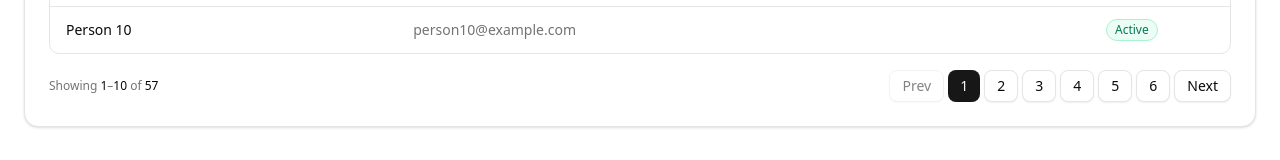
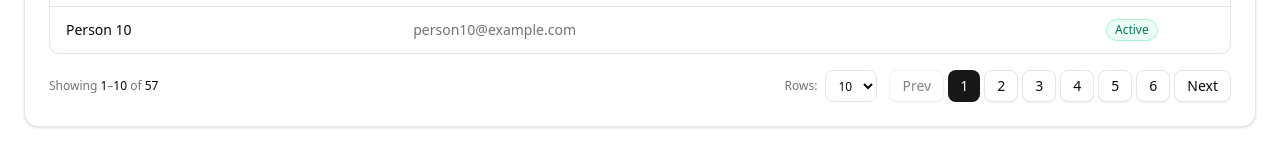
Before and after one commit to EricsOrg/cooper-design-system, a Next.js app: page /design/data in a window 1280 px wide. Shown: the part 950-1110 px from the top of the page. Built offline with nearby package versions, Linux system fonts and the light colour scheme.

Commit message:
Polish data suite: pagination a11y, page size, empty icon

```diff
--- a/src/app/design/data.demo.tsx
+++ b/src/app/design/data.demo.tsx
@@ -30,7 +30,7 @@ const ALL_ROWS: Person[] = Array.from({ length: 57 }).map((_, idx) => {
 export function DataDemo() {
   const [query, setQuery] = React.useState("")
   const [page, setPage] = React.useState(1)
-  const [pageSize] = React.useState(10)
+  const [pageSize, setPageSize] = React.useState(10)
   const [loading, setLoading] = React.useState(false)
   const [progress, setProgress] = React.useState<number>(0)
 
@@ -184,6 +184,11 @@ export function DataDemo() {
       <Pagination
         page={page}
         pageSize={pageSize}
+        pageSizeOptions={[10, 25, 50]}
+        onPageSizeChange={(next) => {
+          setPageSize(next)
+          setPage(1)
+        }}
         totalItems={totalItems}
         onPageChange={setPage}
         compact
--- a/src/app/design/data/page.tsx
+++ b/src/app/design/data/page.tsx
@@ -31,7 +31,7 @@ export default function DataDesignPage() {
         <Container>
           <SectionHeader
             title="Data suite"
-            description="FilterBar + DataTable + Pagination, with shared empty/loading feedback primitives."
+            description="FilterBar + DataTable + Pagination (with optional page-size selector), plus shared empty/loading feedback primitives."
           />
 
           <div className="mt-8 grid gap-6">
--- a/src/components/ds/data/data-table.tsx
+++ b/src/components/ds/data/data-table.tsx
@@ -81,9 +81,13 @@ export function DataTable<T>({
           {React.isValidElement(emptyState) ? (
             emptyState
           ) : emptyState ? (
-            <EmptyState {...(emptyState as EmptyStateProps)} />
+            <EmptyState defaultIcon {...(emptyState as EmptyStateProps)} />
           ) : (
-            <EmptyState title="No results" description="Try adjusting your filters." />
+            <EmptyState
+              defaultIcon
+              title="No results"
+              description="Try adjusting your filters."
+            />
           )}
         </div>
       ) : null}
--- a/src/components/ui/empty-state.tsx
+++ b/src/components/ui/empty-state.tsx
@@ -6,14 +6,43 @@ export type EmptyStateProps = {
   title: string
   description?: string
   icon?: React.ReactNode
+  /** Render a subtle default decorative icon when `icon` is not provided. */
+  defaultIcon?: boolean
   action?: React.ReactNode
   className?: string
+}
+
+export function EmptyStateDefaultIcon(props: { className?: string }) {
+  return (
+    <svg
+      viewBox="0 0 24 24"
+      width="24"
+      height="24"
+      fill="none"
+      aria-hidden="true"
+      focusable="false"
+      className={cn("opacity-70", props.className)}
+    >
+      <path
+        d="M4.5 6.75A2.25 2.25 0 0 1 6.75 4.5h10.5A2.25 2.25 0 0 1 19.5 6.75v10.5A2.25 2.25 0 0 1 17.25 19.5H6.75A2.25 2.25 0 0 1 4.5 17.25V6.75Z"
+        stroke="currentColor"
+        strokeWidth="1.5"
+      />
+      <path
+        d="M7.5 9h9M7.5 12h6.5"
+        stroke="currentColor"
+        strokeWidth="1.5"
+        strokeLinecap="round"
+      />
+    </svg>
+  )
 }
 
 export function EmptyState({
   title,
   description,
   icon,
+  defaultIcon = false,
   action,
   className,
 }: EmptyStateProps) {
@@ -24,7 +53,13 @@ export function EmptyState({
         className
       )}
     >
-      {icon ? <div className="text-muted-foreground">{icon}</div> : null}
+      {icon ? (
+        <div className="text-muted-foreground">{icon}</div>
+      ) : defaultIcon ? (
+        <div className="text-muted-foreground">
+          <EmptyStateDefaultIcon />
+        </div>
+      ) : null}
       <p className="text-sm font-medium">{title}</p>
       {description ? (
         <p className="max-w-prose text-sm text-muted-foreground">{description}</p>
--- a/src/components/ui/pagination.tsx
+++ b/src/components/ui/pagination.tsx
@@ -8,6 +8,12 @@ export type PaginationProps = {
   pageSize: number
   totalItems: number
   onPageChange: (page: number) => void
+  /**
+   * Optional controlled page size selector.
+   * Provide both `pageSizeOptions` and `onPageSizeChange` to render it.
+   */
+  pageSizeOptions?: number[]
+  onPageSizeChange?: (pageSize: number) => void
   className?: string
   compact?: boolean
 }
@@ -41,6 +47,8 @@ export function Pagination({
   pageSize,
   totalItems,
   onPageChange,
+  pageSizeOptions,
+  onPageSizeChange,
   className,
   compact = false,
 }: PaginationProps) {
@@ -51,6 +59,7 @@ export function Pagination({
   const end = Math.min(totalItems, current * pageSize)
 
   const pages = getPages(current, totalPages)
+  const pageSizeId = React.useId()
 
   return (
     <div
@@ -71,6 +80,31 @@ export function Pagination({
         )}
       </p>
 
+      <div className="flex flex-col gap-2 sm:flex-row sm:items-center sm:gap-3">
+        {pageSizeOptions && pageSizeOptions.length > 0 && onPageSizeChange ? (
+          <div className="flex items-center gap-2">
+            <label htmlFor={`${pageSizeId}-page-size`} className="sr-only">
+              Rows per page
+            </label>
+            <span className="text-xs text-muted-foreground">Rows:</span>
+            <select
+              id={`${pageSizeId}-page-size`}
+              className={cn(
+                "h-9 rounded-md border bg-background px-2 text-sm",
+                compact ? "h-8 text-xs" : ""
+              )}
+              value={pageSize}
+              onChange={(e) => onPageSizeChange(Number(e.target.value))}
+            >
+              {pageSizeOptions.map((opt) => (
+                <option key={opt} value={opt}>
+                  {opt}
+                </option>
+              ))}
+            </select>
+          </div>
+        ) : null}
+
         <nav aria-label="Pagination" className="flex items-center gap-1">
           <Button
             type="button"
@@ -78,6 +112,7 @@ export function Pagination({
             size={compact ? "sm" : "default"}
             onClick={() => onPageChange(current - 1)}
             disabled={current <= 1}
+            aria-label="Previous page"
           >
             Prev
           </Button>
@@ -86,17 +121,26 @@ export function Pagination({
             {pages.map((p, idx) => {
               const prev = pages[idx - 1]
               const gap = prev != null ? p - prev : 0
+              const isCurrent = p === current
               return (
                 <React.Fragment key={p}>
                   {idx > 0 && gap > 1 ? (
-                  <span className="px-2 text-xs text-muted-foreground">…</span>
+                    <span
+                      aria-hidden="true"
+                      className="px-2 text-xs text-muted-foreground"
+                    >
+                      …
+                    </span>
                   ) : null}
                   <Button
                     type="button"
-                  variant={p === current ? "default" : "outline"}
+                    variant={isCurrent ? "default" : "outline"}
                     size={compact ? "sm" : "default"}
                     onClick={() => onPageChange(p)}
-                  aria-current={p === current ? "page" : undefined}
+                    aria-current={isCurrent ? "page" : undefined}
+                    aria-label={
+                      isCurrent ? `Page ${p}, current page` : `Go to page ${p}`
+                    }
                   >
                     {p}
                   </Button>
@@ -111,10 +155,12 @@ export function Pagination({
             size={compact ? "sm" : "default"}
             onClick={() => onPageChange(current + 1)}
             disabled={current >= totalPages}
+            aria-label="Next page"
           >
             Next
           </Button>
         </nav>
       </div>
+    </div>
   )
 }
```
Lines whose indentation alone changed are shown as unchanged.
